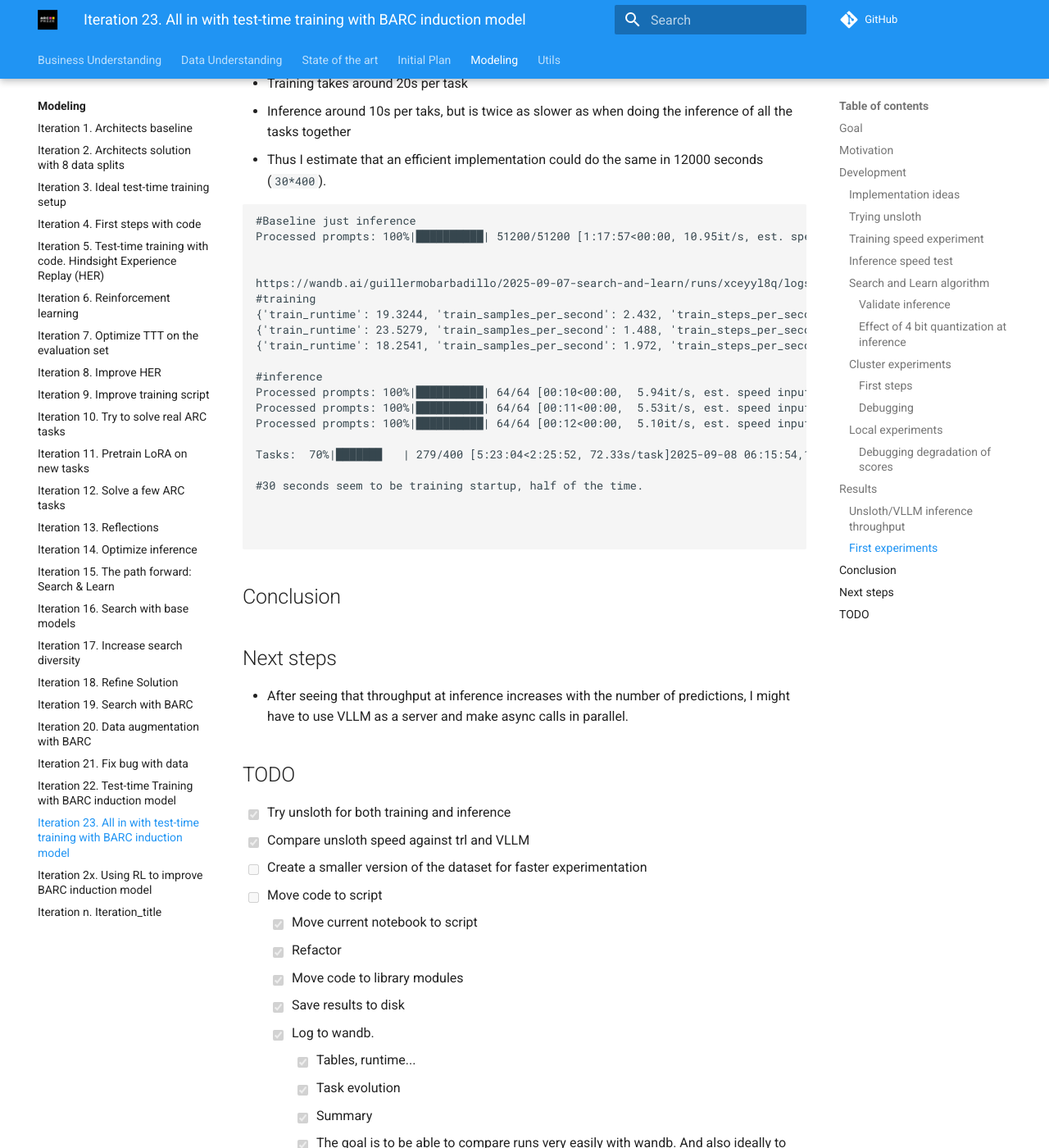
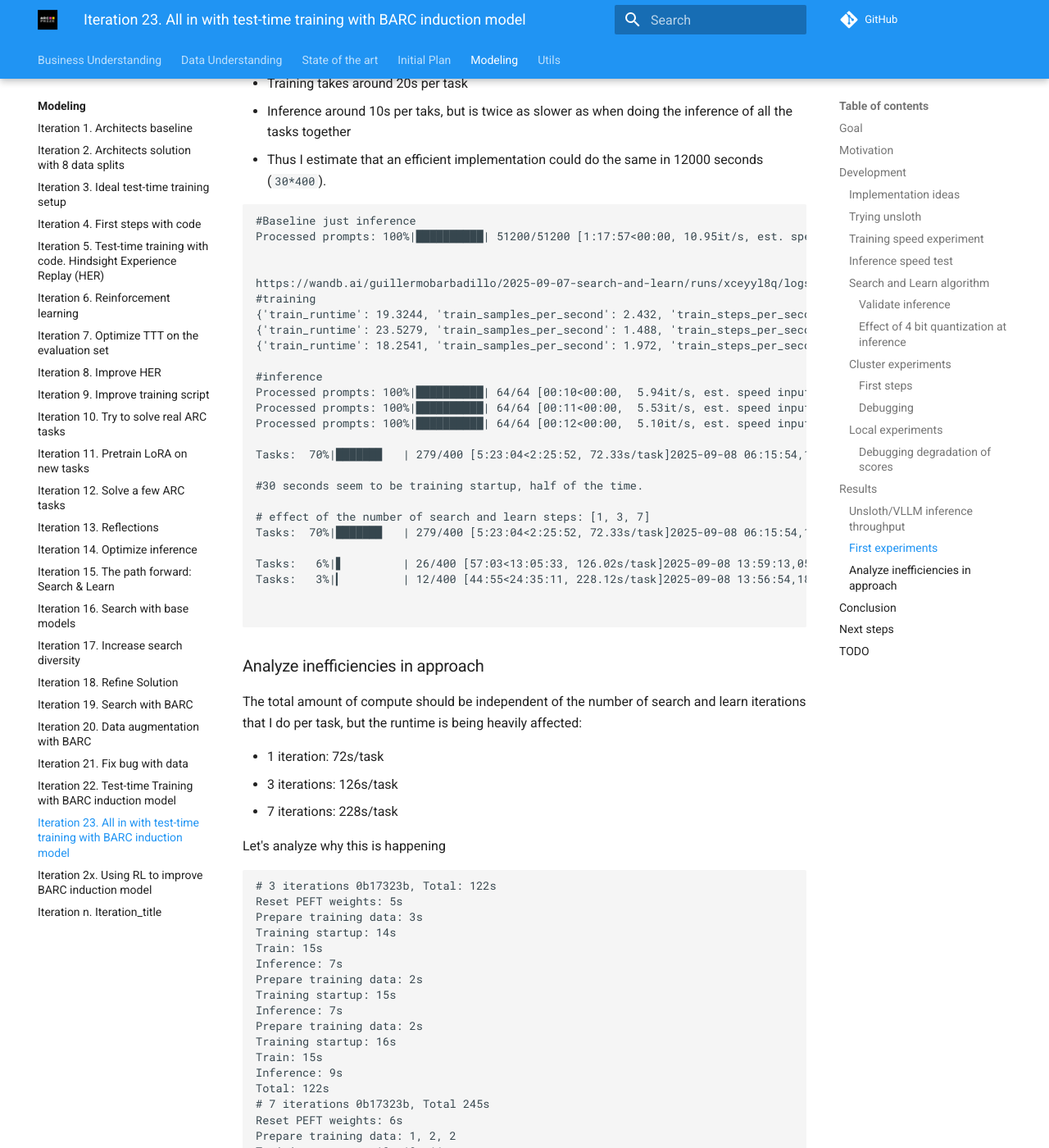
Before and after one commit to ironbar/arc25, an MkDocs documentation site: the page built from docs/modeling/Iteration_23_ttt_BARC_v2.md, in a window 1280 px wide and 1400 px high, scrolled down 6763 px. Shown: the whole window at 82% size. Built offline with MkDocs 1.6.1 and Material for MkDocs 9.7.7, drawn with Linux system fonts in a browser that asks for light colours; comment, search, counter and statistics services are not loaded; some of the changed text lies outside the part shown.

Commit message:
documented runtime

````diff
--- a/docs/modeling/Iteration_23_ttt_BARC_v2.md
+++ b/docs/modeling/Iteration_23_ttt_BARC_v2.md
@@ -324,9 +324,71 @@
 
 #30 seconds seem to be training startup, half of the time.
 
+# effect of the number of search and learn steps: [1, 3, 7]
+Tasks:  70%|██████▉   | 279/400 [5:23:04<2:25:52, 72.33s/task]2025-09-08 06:15:54,100 - __main__ - INFO - main -
+
+Tasks:   6%|▋         | 26/400 [57:03<13:05:33, 126.02s/task]2025-09-08 13:59:13,056 - __main__ - INFO - main - Search and learn for task 136b0064
+Tasks:   3%|▎         | 12/400 [44:55<24:35:11, 228.12s/task]2025-09-08 13:56:54,181 - __main__ - INFO - main - Search and learn for task 0a2355a6
 
 
 ```
+
+### Analyze inefficiencies in approach
+
+The total amount of compute should be independent of the number of search and learn iterations that I
+do per task, but the runtime is being heavily affected:
+
+- 1 iteration: 72s/task
+- 3 iterations: 126s/task
+- 7 iterations: 228s/task
+
+Let's analyze why this is happening
+
+```bash
+# 3 iterations 0b17323b, Total: 122s
+Reset PEFT weights: 5s
+Prepare training data: 3s
+Training startup: 14s
+Train: 15s
+Inference: 7s
+Prepare training data: 2s
+Training startup: 15s
+Inference: 7s
+Prepare training data: 2s
+Training startup: 16s
+Train: 15s
+Inference: 9s
+Total: 122s
+# 7 iterations 0b17323b, Total 245s
+Reset PEFT weights: 6s
+Prepare training data: 1, 2, 2
+Training startup: 10, 10, 11
+Train: 7, 7, 7
+Inference: 8, 11, 7
+# 1 iteration ff72ca3e, 86s
+Reset PEFT weights: 10
+Prepare training data: 5
+Training startup: 22
+Train: 27
+Inference: 14
+```
+
+Training startup time is not constant, that is weird. Maybe I'm not measuring it correctly and it has
+something to do with the data.
+
+This is a summary table for the 3 iterations.
+
+* **Total time (all entries): 125 s** (2 min 2 s)
+
+| Task                  | Count | Average time |
+| --------------------- | ----: | -----------: |
+| Reset PEFT weights    |     1 |       5.00 s |
+| Prepare training data |     3 |       2.33 s |
+| Training startup      |     3 |      15.00 s |
+| Train                 |     3 |      15.00 s |
+| Inference             |     3 |       7.67 s |
+
+I need to do more experiments and better log the execution time.
 
 ## Conclusion
 
````
